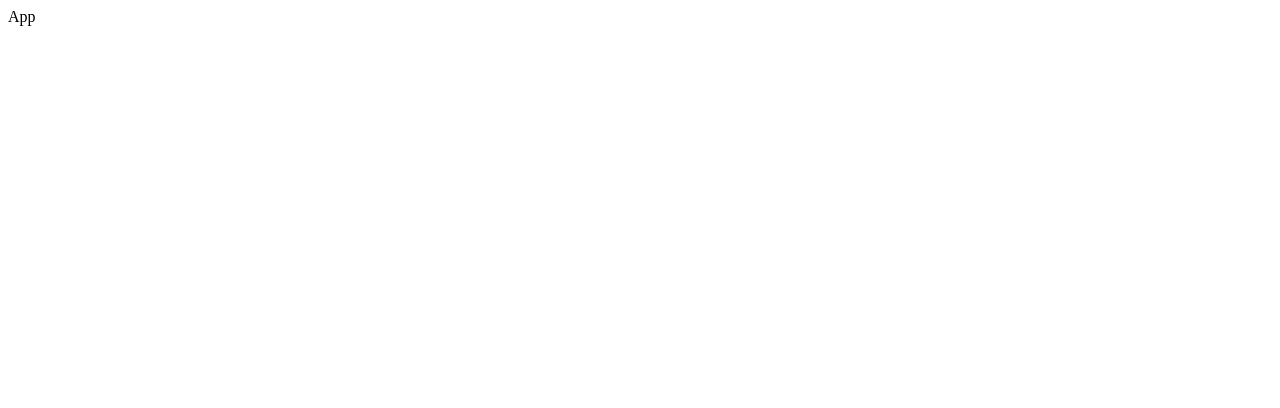
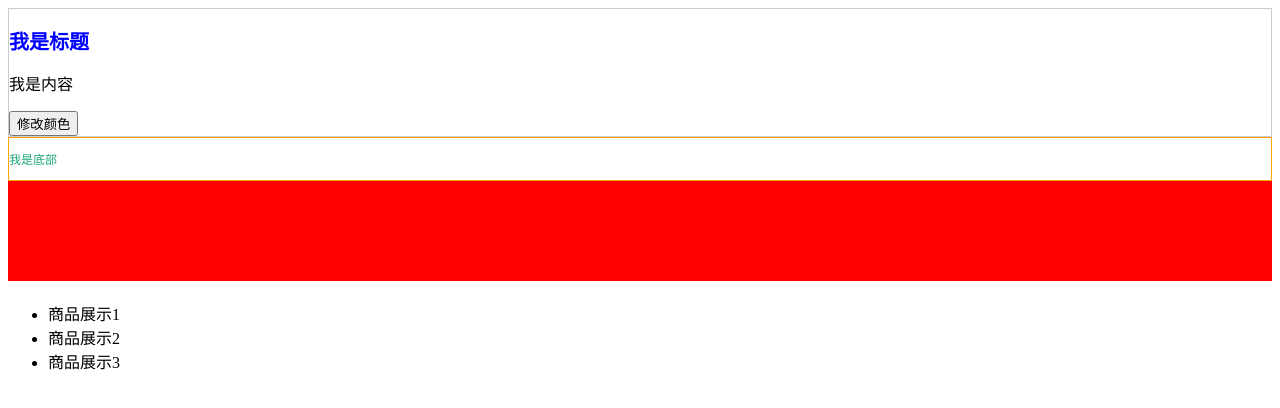
Before and after one commit to sssyyy888-g/react-demostudy, a React (Create React App) app: page / in a window 1280 px wide. Shown: the top 408 px of the page. Built offline with nearby package versions, Linux system fonts and the light colour scheme.

Commit message:
css in js

```diff
--- a/src/05_cssINjs/App.jsx
+++ b/src/05_cssINjs/App.jsx
@@ -1,9 +1,33 @@
 import React, { PureComponent } from 'react'
+import { AppWarpper } from './style'
+import Home from './home/index'
+export class App extends PureComponent {
+    constructor(){
+        super()
+        this.state={
+            size:30,
+            color:''
+        }
+    }
+  render() {
+    const {size,color}=this.state
+    return (
+      <AppWarpper size={size} color={color}>
+        <div className='app'>
+        <div className='section' >
+            <h2 className='title'>我是标题</h2>
+            <p className='content'>我是内容</p>
+            <button onClick={e=>this.setState({color:'pink'})}>修改颜色</button>
+        </div>
 
-export class App extends PureComponent {
-  render() {
-    return (
-      <div>App</div>
+        <div className="footer">
+            <p>我是底部</p>
+
+        </div>
+      </div>
+       <Home/>
+      </AppWarpper>
+
     )
   }
 }
--- /dev/null
+++ b/src/05_cssINjs/home/index.jsx
@@ -0,0 +1,23 @@
+import React, { PureComponent } from 'react'
+import { HomeWrapper } from './style'
+export class Home extends PureComponent {
+  render() {
+    return (
+     <HomeWrapper>
+         <div className='top'>
+            <div className="banner"></div>
+         </div>
+         <div className='bottom'>
+            <h2 className="header"></h2>
+            <ul>
+                <li>商品展示1</li>
+                <li>商品展示2</li>
+                <li>商品展示3</li>
+            </ul>
+         </div>
+     </HomeWrapper>
+    )
+  }
+}
+
+export default Home
--- /dev/null
+++ b/src/05_cssINjs/home/style.js
@@ -0,0 +1,12 @@
+import styled from "styled-components";
+
+export const HomeWrapper = styled.div`
+    .top{
+        height:100px;
+        background-color:red;
+    }
+    .footer{
+        height:100px;
+        background-color:green;
+    }
+`
--- /dev/null
+++ b/src/05_cssINjs/style.js
@@ -0,0 +1,20 @@
+import styled from "styled-components";
+import { primaryColor, secondaryColor,smallFontSize,middleFontSize,largeFontSize} from "./style/variable";
+export const AppWarpper=styled.div`
+.section{
+    border:1px solid #ccc;
+
+    .title{
+    color:${props => props.color || 'blue'};
+    font-size:20px;
+     &:hover{
+     background-color:orange;
+      }
+    }
+}
+.footer{
+font-size:${smallFontSize};
+color:${primaryColor};
+    border:1px solid orange;
+ }
+`
--- /dev/null
+++ b/src/05_cssINjs/style/variable.js
@@ -0,0 +1,5 @@
+export const primaryColor='#1DA57A'
+export const secondaryColor='#61DAFB'
+export const smallFontSize='12px'
+export const middleFontSize='16px'
+export const largeFontSize='20px'
--- a/src/index.js
+++ b/src/index.js
@@ -1,6 +1,6 @@
 import React from 'react';
 import ReactDOM from 'react-dom/client';
-
+import { ThemeProvider } from 'styled-components';
 // import App from './01_内联样式CSS/App';
 // import App from './02_普通CSS写法/App'
 // import App from './03_CSSModule写法/App'
@@ -9,7 +9,21 @@ import ReactDOM from 'react-dom/client';
 import App from './05_cssINjs/App'
 const root = ReactDOM.createRoot(document.getElementById('root'));
 root.render(
+  <ThemeProvider theme={{color:"purple"}}>
+     <App />
+  </ThemeProvider>
 
-    <App />
 
 );
+
+//ES6标签模版字符串
+let name='zhangsan'
+let age=18
+// const str=`my name is ${name},i am ${age} years old`
+// console.log(str)
+// 标签模版字符串的用法
+function foo(...args){
+  console.log(args)
+}
+// foo("hello","world")
+foo`hello${name},i am ${age} years old`
```
